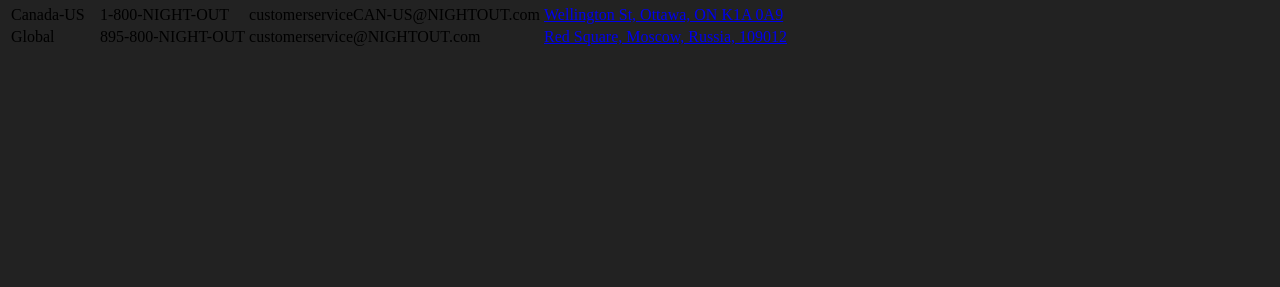
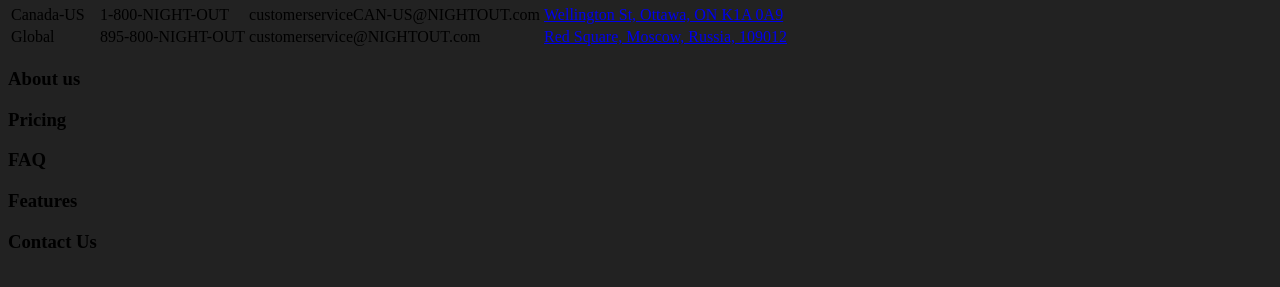
Before and after one commit to software-solutions-seg/Seg-Team-4, a plain HTML site: page contact.html in a window 1280 px wide. Shown: the part 355-642 px from the top of the page. Drawn offline with Linux system fonts and the light colour scheme.

Commit message:
added tabs

```diff
--- a/contact.html
+++ b/contact.html
@@ -78,6 +78,13 @@
                     </tr>
                 </table>
             </footer>
+            <extra>
+                <h3>About us</h3>
+                <h3>Pricing</h3>
+                <h3>FAQ</h3>
+                <h3>Features</h3>
+                <h3>Contact Us</h3>
+            </extra>
         </div>
     </body>
 </html>
```
